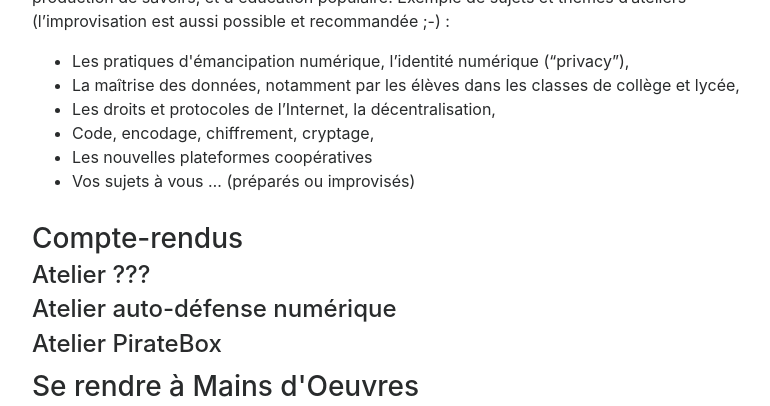
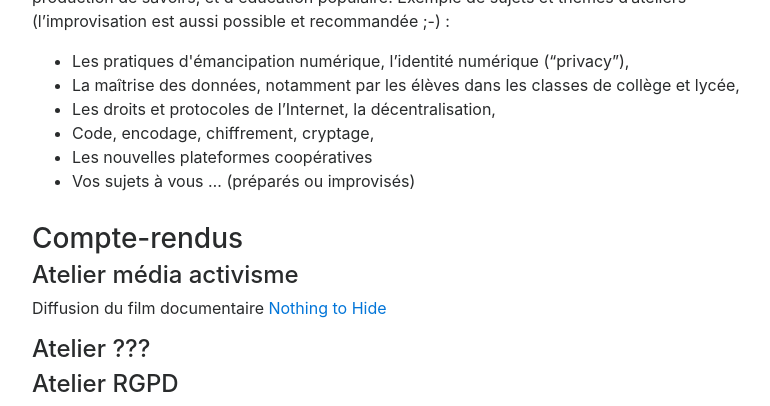
Before and after one commit to nextleap-project/nextleap-website, a Jekyll site: the page built from events/cryptocamp-mdo-2017.html, in a window 1280 px wide and 900 px high, scrolled down 977 px, cut to the strip 0-406 px from the top of the window. Shown: the whole strip, without its empty margins (53-823 px from the left). Built offline with Jekyll 4.4.1, drawn with Linux system fonts in a browser that asks for light colours; nearby versions of some CDN libraries.

Commit message:
ADD: deliverables from workshop

```diff
--- a/events/cryptocamp-mdo-2017.html
+++ b/events/cryptocamp-mdo-2017.html
@@ -65,7 +65,13 @@ container: false
 
 <h3>Compte-rendus</h3>
 
+<h4>Atelier média activisme</h4>
+
+<p>Diffusion du film documentaire <a href="https://nothingtohidedoc.wordpress.com/">Nothing to Hide</a></p>
+
 <h4>Atelier ???</h4>
+
+<h4>Atelier RGPD</h4>
 
 <h4>Atelier auto-défense numérique</h4>
 
```
